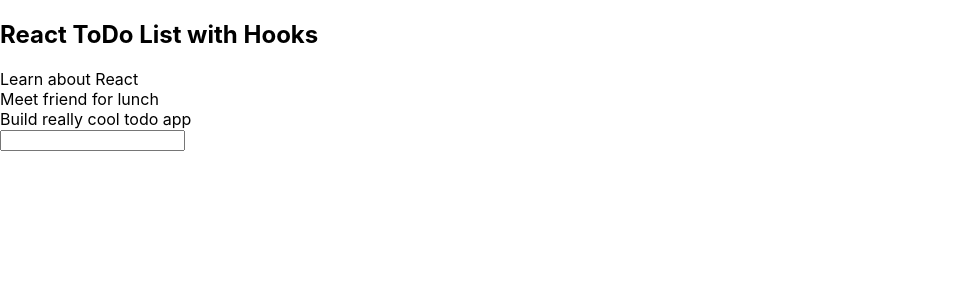
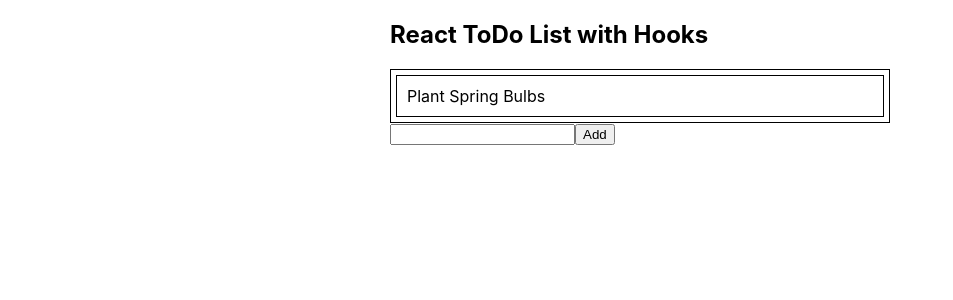
Before and after one commit to NuclearError/react-wiredjs-boilerplate, a React (Create React App) app: page / in a window 1280 px wide. Shown: the top 300 px of the page, without its empty margins (0-953 px from the left). Built offline with nearby package versions, Linux system fonts and the light colour scheme; the HTML template or start-up script is replaced by a standard one.

Commit message:
added basic abstraction + styling

```diff
--- a/src/App.js
+++ b/src/App.js
@@ -1,64 +1,35 @@
 import React, {useEffect, useState } from 'react';
 
-//////////////////////////////////////////////////
-// abstract this somewhere else
-
-const Todo = ({ todo }) => <div className="todo">{todo.text}</div>;
-
-//////////////////////////////////////////////////
-// abstract this somewhere else
-
-function TodoForm({ addTodo }) {
-  const [value, setValue] = useState("");
-
-  const handleSubmit = e => {
-    e.preventDefault();
-    if (!value) return;
-    addTodo(value);
-    setValue("");
-  };
-
-  return (
-    <form onSubmit={e => handleSubmit(e)}>
-      <input
-        value={value}
-        onChange={e => setValue(e.target.value)}
-      />
-    </form>
-  );
-}
-
-//////////////////////////////////////////////////
+import Item from './Item';
+import Form from './Form';
 
 function App() {
 
-  const [todos, setTodos] = useState([
-    { text: "Learn about React" },
-    { text: "Meet friend for lunch" },
-    { text: "Build really cool todo app" }
+  const [toDoList, setToDoList] = useState([
+    { text: "Plant Spring Bulbs" }
   ]);
 
-  const addTodo = text => {
-    const newTodos = [...todos, { text }];
-    setTodos(newTodos);
+  const addNewItem = text => {
+    const newList = [...toDoList, { text }];
+    setToDoList(newList);
   };
 
 
   return (
-    <section>
+    <section className="wrapper">
       <header>
         <h2>React ToDo List with Hooks</h2>
       </header>
-      <div>
-        {todos.map((todo, index) => (
-          <Todo
+      <div className="list">
+        {toDoList.map((todo, index) => (
+          <Item
             key={index}
             index={index}
             todo={todo}
           />
         ))}
       </div>
-      <TodoForm addTodo={addTodo} />
+      <Form addNewItem={addNewItem} />
     </section>
   );
 }
--- /dev/null
+++ b/src/Form.js
@@ -0,0 +1,29 @@
+import React, {useEffect, useState } from 'react';
+import PropTypes from 'prop-types';
+
+function Form({ addNewItem }) {
+	const [value, setValue] = useState("");
+
+	const handleSubmit = e => {
+		e.preventDefault();
+		if (!value) return;
+		addNewItem(value);
+		setValue("");
+	};
+
+	return (
+		<form>
+			<input
+				value={value}
+				onChange={e => setValue(e.target.value)}
+			/>
+			<button type="submit" onClick={e => handleSubmit(e)}>Add</button>
+		</form>
+	);
+}
+
+Form.propTypes = {
+	addNewItem: PropTypes.func.isRequired,
+}
+
+export default Form;
--- /dev/null
+++ b/src/Item.js
@@ -0,0 +1,14 @@
+import React from 'react';
+import PropTypes from 'prop-types';
+
+const Item = ({ todo }) => (
+	<div className="item">
+		{todo.text}
+	</div>
+);
+
+Item.propTypes = {
+	todo: PropTypes.object.isRequired,
+}
+
+export default Item;
--- a/src/index.css
+++ b/src/index.css
@@ -11,3 +11,22 @@
   font-family: source-code-pro, Menlo, Monaco, Consolas, 'Courier New',
     monospace;
 }
+
+.wrapper {
+  margin: 0 auto;
+  width: 500px;
+}
+
+.list {
+  border: 1px solid;
+  padding: 5px;
+}
+
+.item {
+  border: 1px solid;
+  padding: 10px;
+  margin: 0 0 5px;
+}
+.item:last-child {
+  margin: 0;
+}
```
